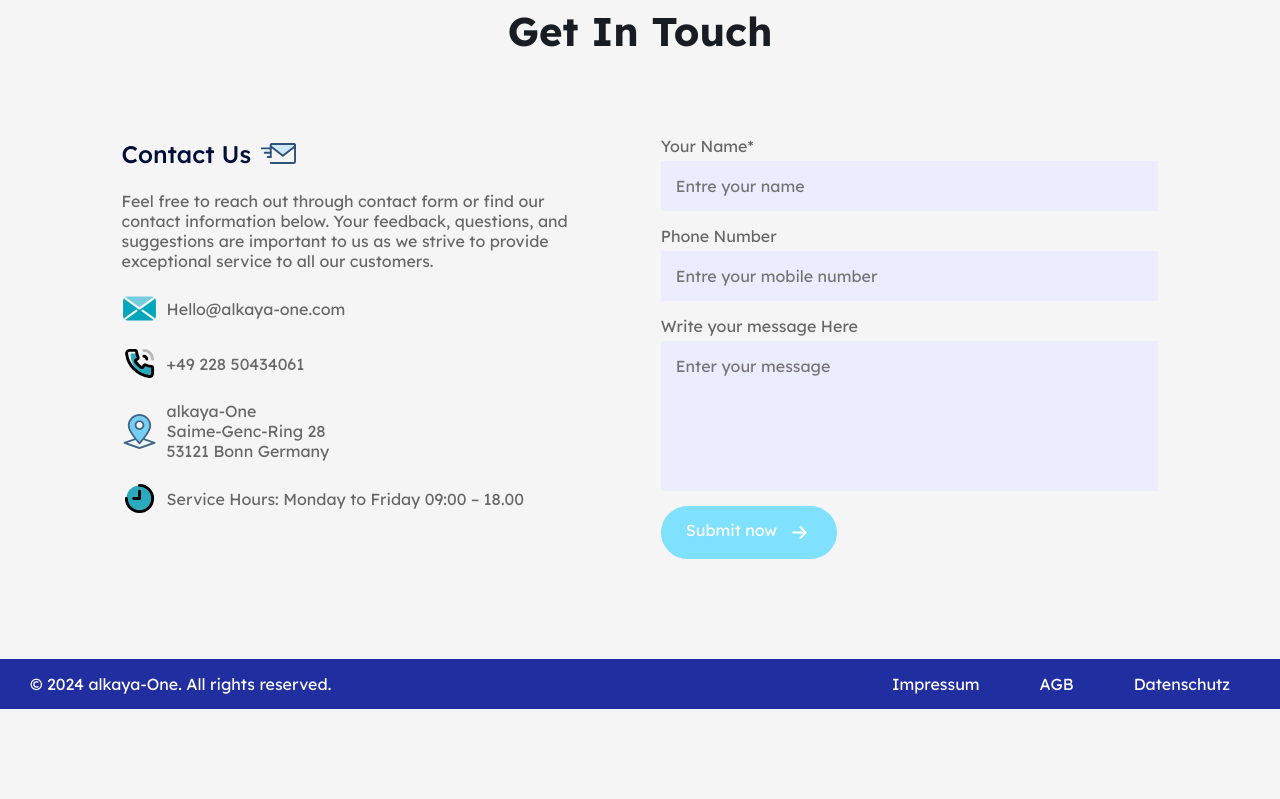
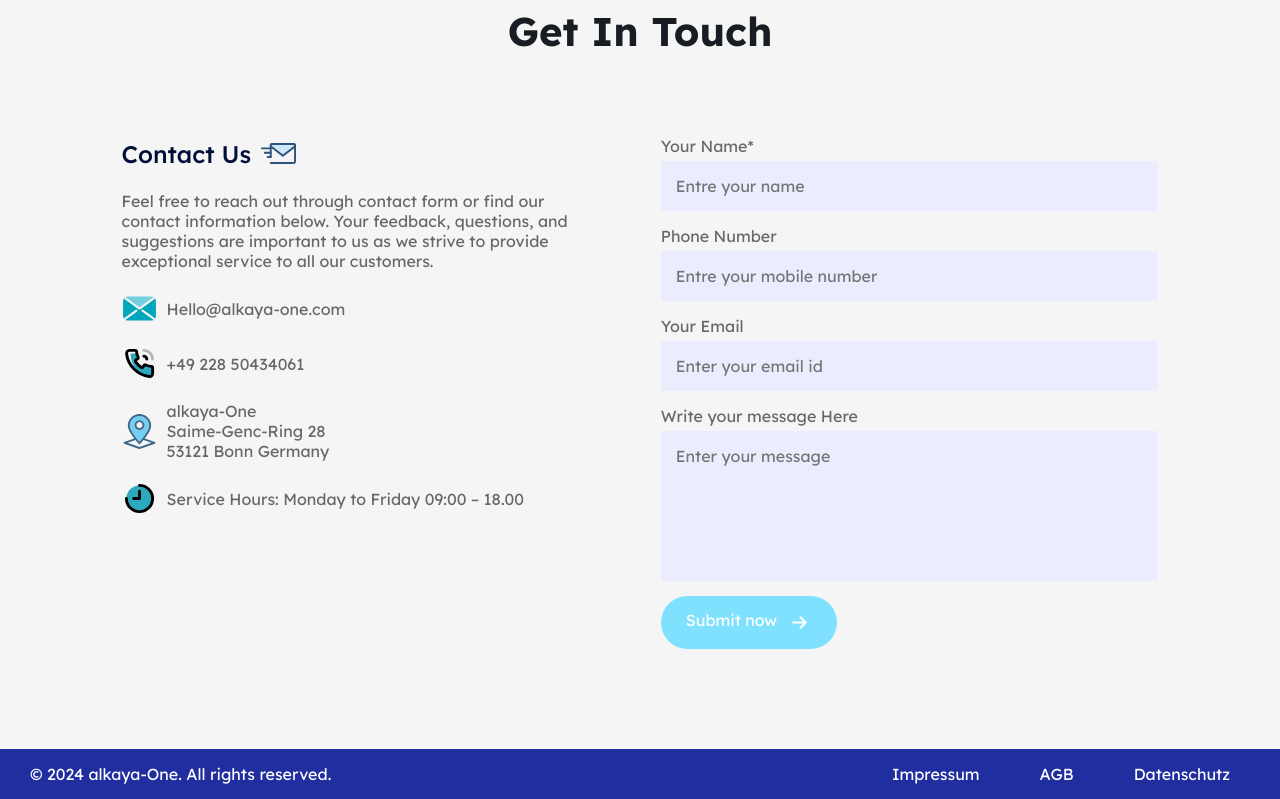
Before and after one commit to andreaferrari95/Landing-page-main, a React (Vite) app in the folder alkaya_landing_page/: page / in a window 1280 px wide. Shown: the part 3464-4263 px from the top of the page. Before the commit the page ends 4173 px from the top, so only its background shows below. Built offline with nearby package versions, Linux system fonts and the light colour scheme.

Commit message:
Update Contacts.jsx

```diff
--- a/alkaya_landing_page/src/components/Contacts/Contacts.jsx
+++ b/alkaya_landing_page/src/components/Contacts/Contacts.jsx
@@ -77,6 +77,13 @@
             placeholder="Entre your mobile number"
             required
           />
+          <label>Your Email</label>
+          <input
+            type="email"
+            name="email"
+            placeholder="Enter your email id"
+            required=""
+          ></input>
           <label>Write your message Here</label>
           <textarea
             name="message"
```
